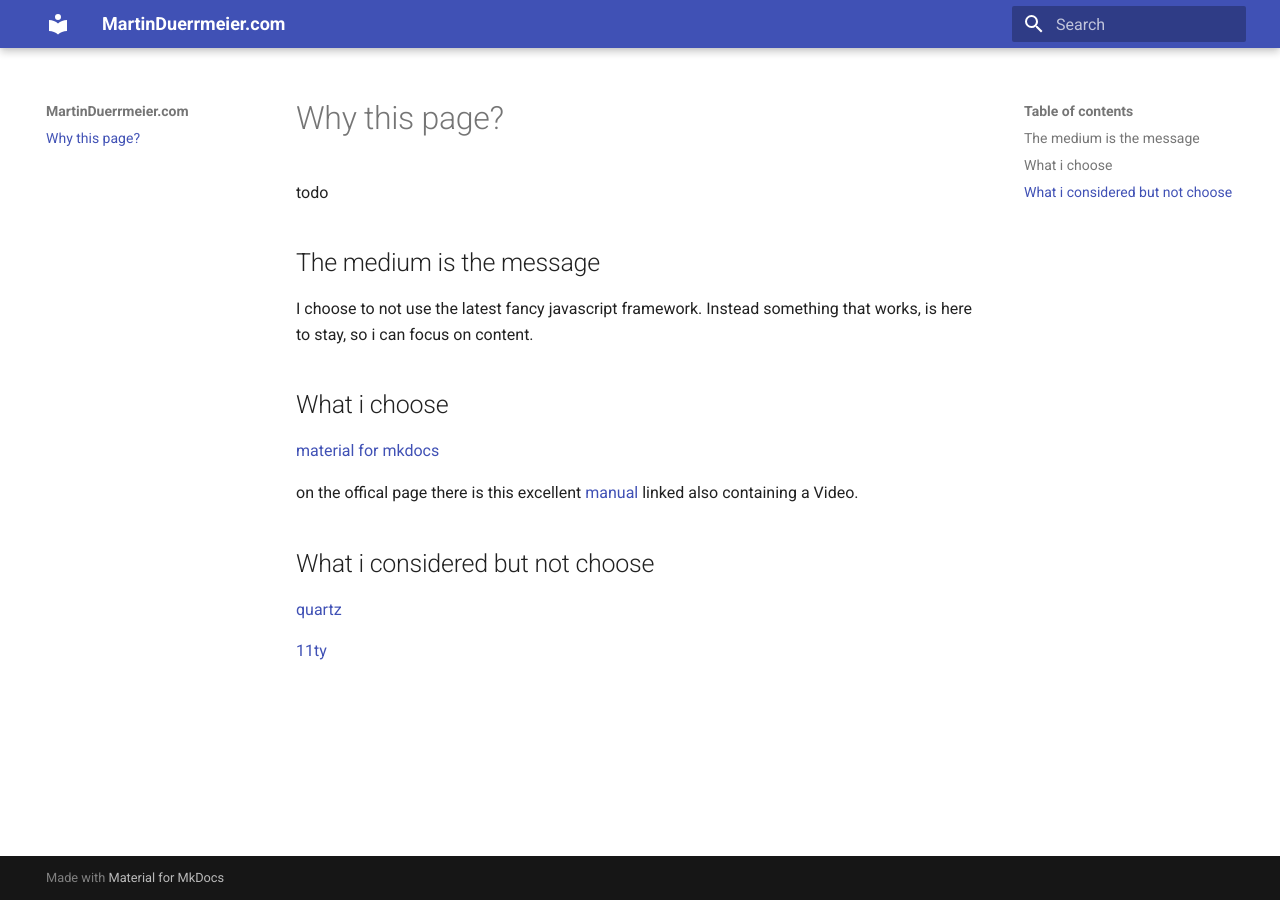
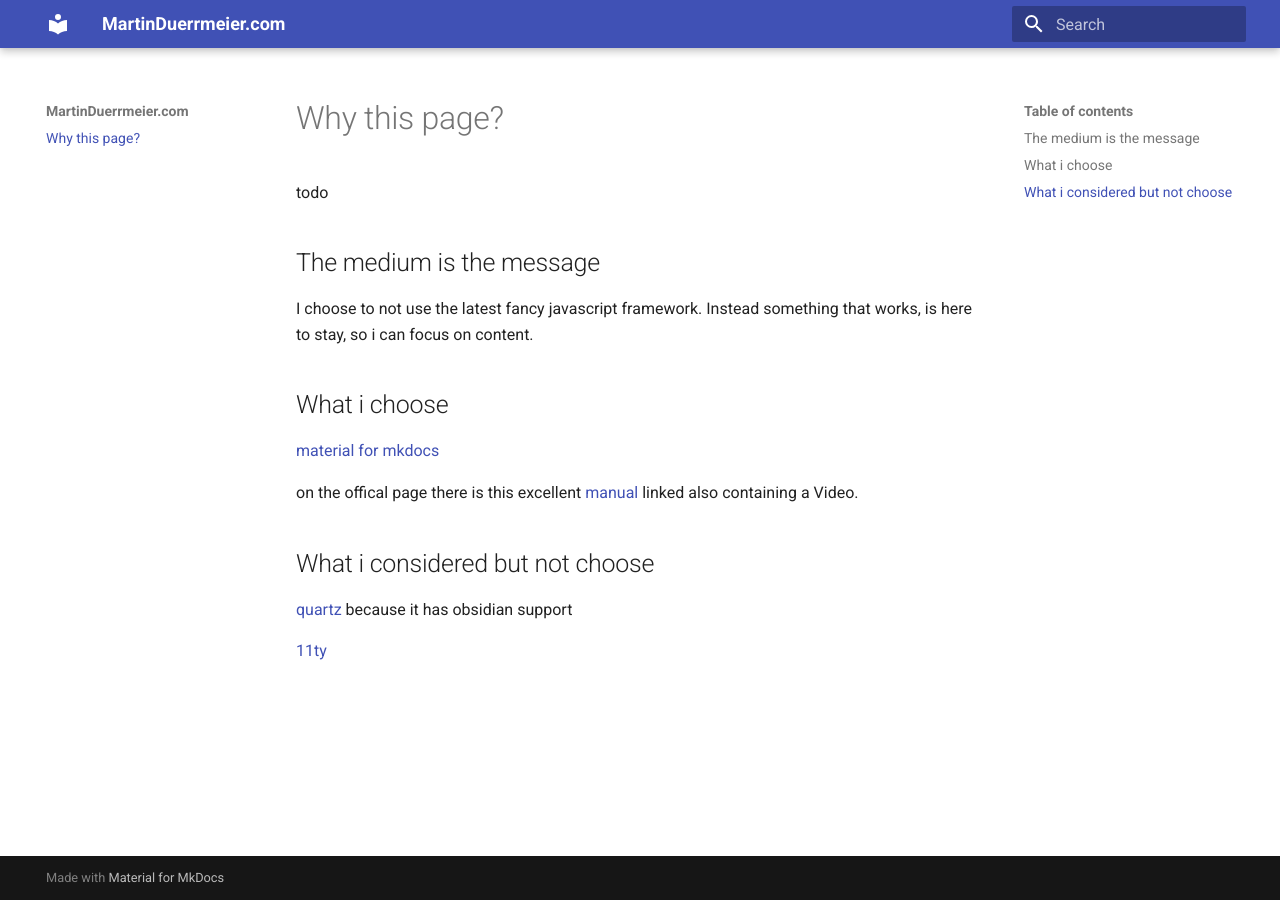
Before and after one commit to md42/martinduerrmeier.com, an MkDocs documentation site: the page built from docs/index.md, in a window 1280 px wide. Built offline with MkDocs 1.6.1 and Material for MkDocs 9.7.7, drawn with Linux system fonts in a browser that asks for light colours.

Commit message:
adding obsidian hint

```diff
--- a/docs/index.md
+++ b/docs/index.md
@@ -14,6 +14,6 @@
 
 ## What i considered but not choose
 
-[quartz](https://quartz.jzhao.xyz/)
+[quartz](https://quartz.jzhao.xyz/) because it has obsidian support
 
 [11ty](https://www.11ty.dev/)
```
